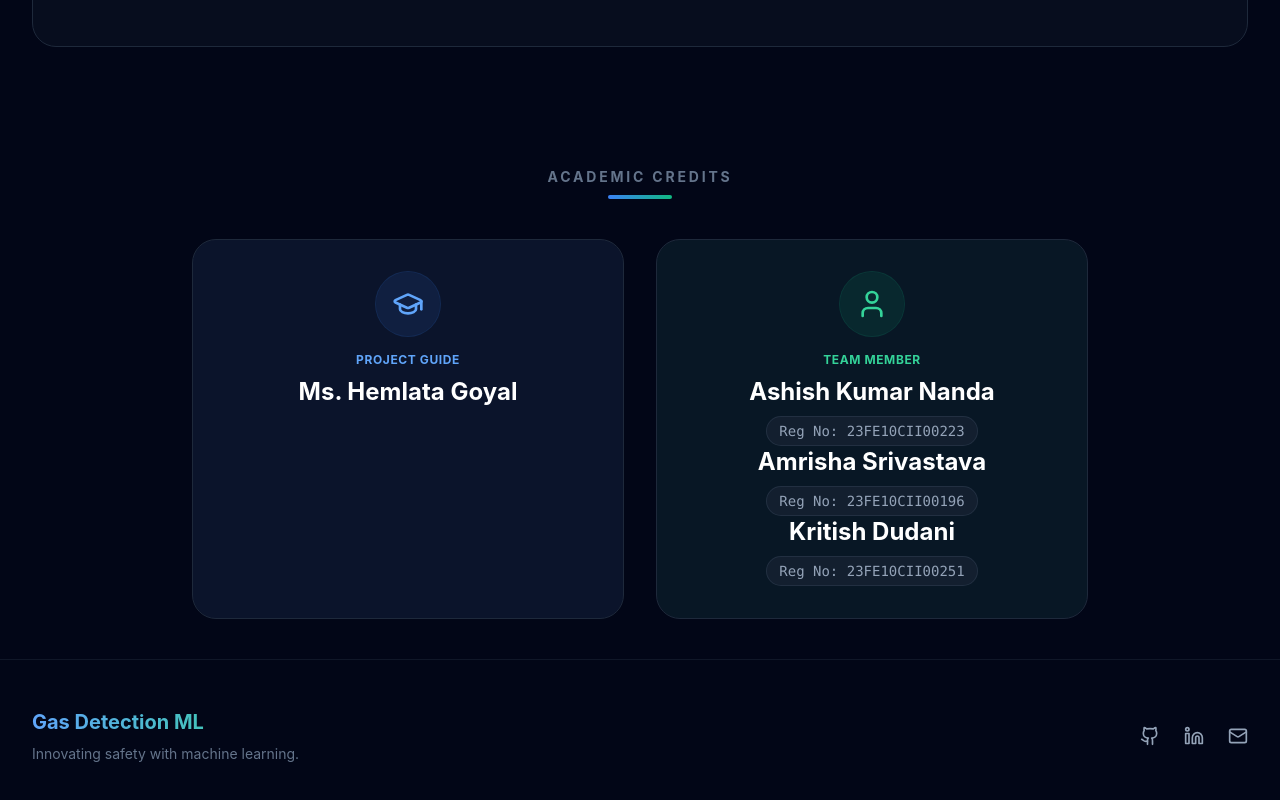
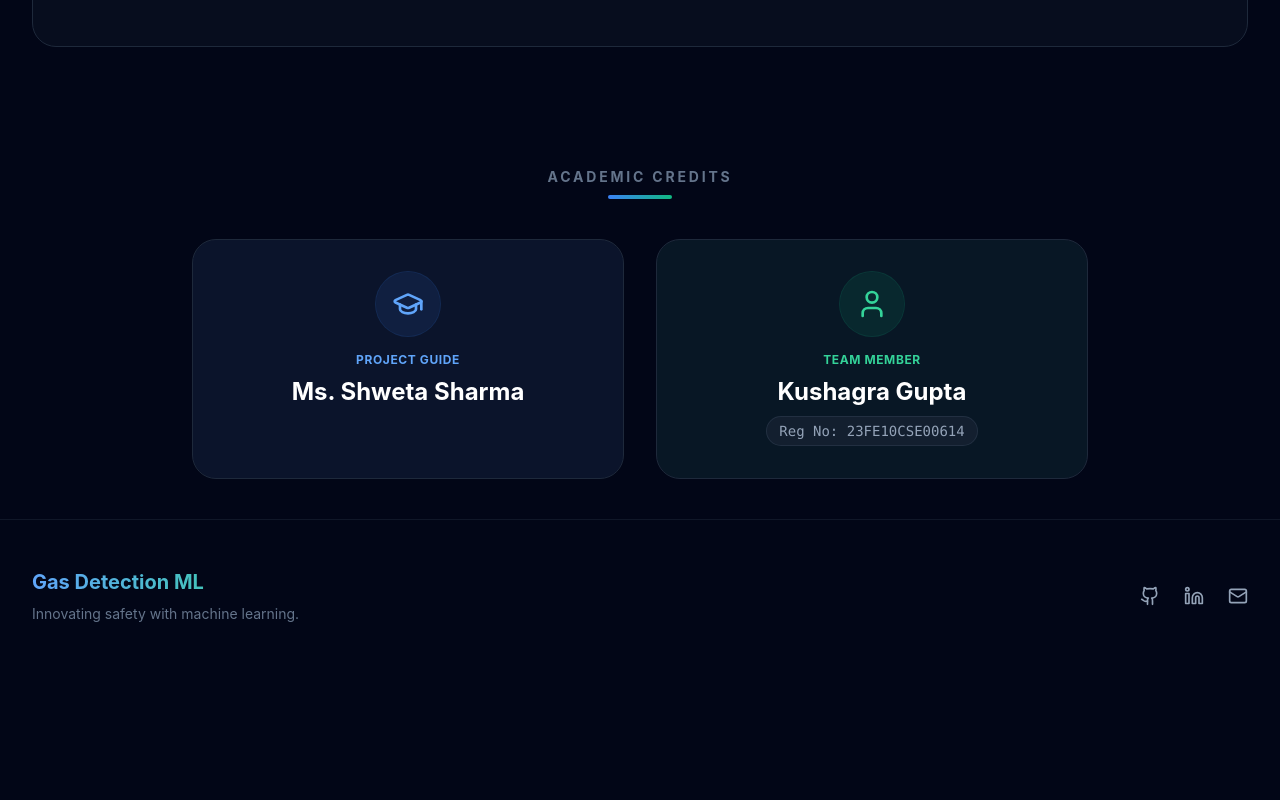
Before and after one commit to kushagragupta04/Multi-Class-Multimodal-Gas-Detection-using-ML, a React (Vite) app: page / in a window 1280 px wide. Shown: the part 11158-11958 px from the top of the page. After the commit the page ends 11830 px from the top, so only its background shows below. Built offline with nearby package versions, Linux system fonts and the light colour scheme; no server answers.

Commit message:
minor changes

```diff
--- a/src/components/Credits.jsx
+++ b/src/components/Credits.jsx
@@ -20,7 +20,7 @@ export function Credits() {
                             <GraduationCap size={32} />
                         </div>
                         <div className="text-xs font-bold text-blue-400 uppercase tracking-wider mb-2">Project Guide</div>
-                        <h3 className="text-2xl font-bold text-white mb-1">Ms. Hemlata Goyal</h3>
+                        <h3 className="text-2xl font-bold text-white mb-1">Ms. Shweta Sharma</h3>
                         {/* <p className="text-slate-500 text-sm">Designation / Department</p> */}
                     </div>
                 </div>
@@ -34,17 +34,9 @@ export function Credits() {
                             <User size={32} />
                         </div>
                         <div className="text-xs font-bold text-emerald-400 uppercase tracking-wider mb-2">Team Member</div>
-                        <h3 className="text-2xl font-bold text-white mb-2">Ashish Kumar Nanda</h3>
+                        <h3 className="text-2xl font-bold text-white mb-2">Kushagra Gupta</h3>
                         <p className="text-slate-400 font-mono text-sm bg-slate-800/50 inline-block px-3 py-1 rounded-full border border-slate-700/50">
-                            Reg No: 23FE10CII00223
-                        </p>
-                        <h3 className="text-2xl font-bold text-white mb-2">Amrisha Srivastava</h3>
-                        <p className="text-slate-400 font-mono text-sm bg-slate-800/50 inline-block px-3 py-1 rounded-full border border-slate-700/50">
-                            Reg No: 23FE10CII00196
-                        </p>
-                        <h3 className="text-2xl font-bold text-white mb-2">Kritish Dudani</h3>
-                        <p className="text-slate-400 font-mono text-sm bg-slate-800/50 inline-block px-3 py-1 rounded-full border border-slate-700/50">
-                            Reg No: 23FE10CII00251
+                            Reg No: 23FE10CSE00614
                         </p>
                     </div>
                 </div>
```
